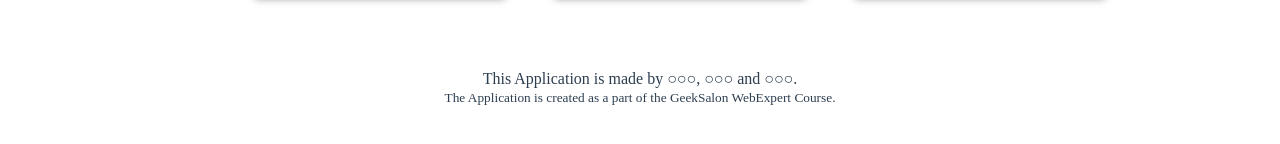
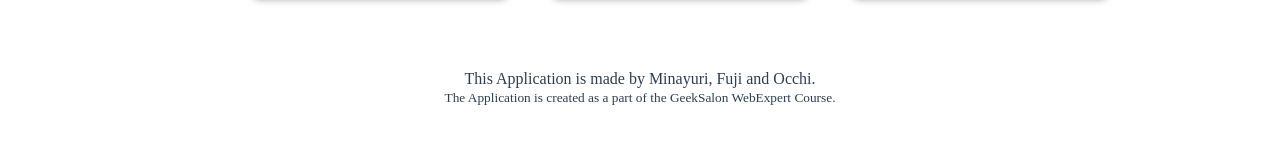
Before and after one commit to webex14-team-6/team-demo-app, a Vue app: page / in a window 1280 px wide. Shown: the part 302-446 px from the top of the page. Built offline with nearby package versions, Linux system fonts and the light colour scheme.

Commit message:
名前追加した

```diff
--- a/src/components/Footer.vue
+++ b/src/components/Footer.vue
@@ -2,7 +2,7 @@
   <footer class="footer">
     <div>
       This Application is made by
-      <span class="names">○○○, ○○○ and ○○○</span>.
+      <span class="names">Minayuri, Fuji and Occhi</span>.
     </div>
     <small
       >The Application is created as a part of the GeekSalon WebExpert
```
